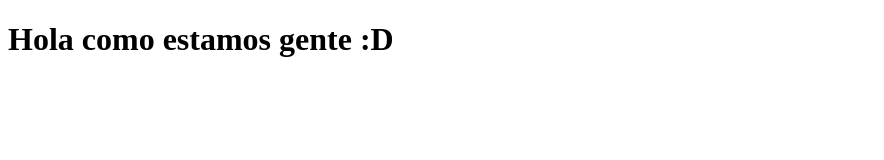
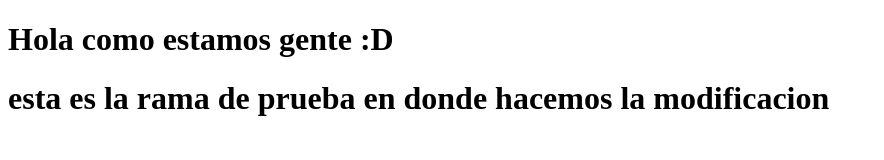
Before and after one commit to santmendoza/pruebagitcmd, a plain HTML site: page index.html in a window 1280 px wide. Shown: the whole page, without its empty margins (0-884 px from the left). Drawn offline with Linux system fonts and the light colour scheme.

Commit message:
añadiendo texto

```diff
--- a/index.html
+++ b/index.html
@@ -7,5 +7,6 @@
 </head>
 <body>
     <h1>Hola como estamos gente :D </h1>
+    <h1>esta es la rama de prueba en donde hacemos la modificacion</h1>
 </body>
 </html>
```
